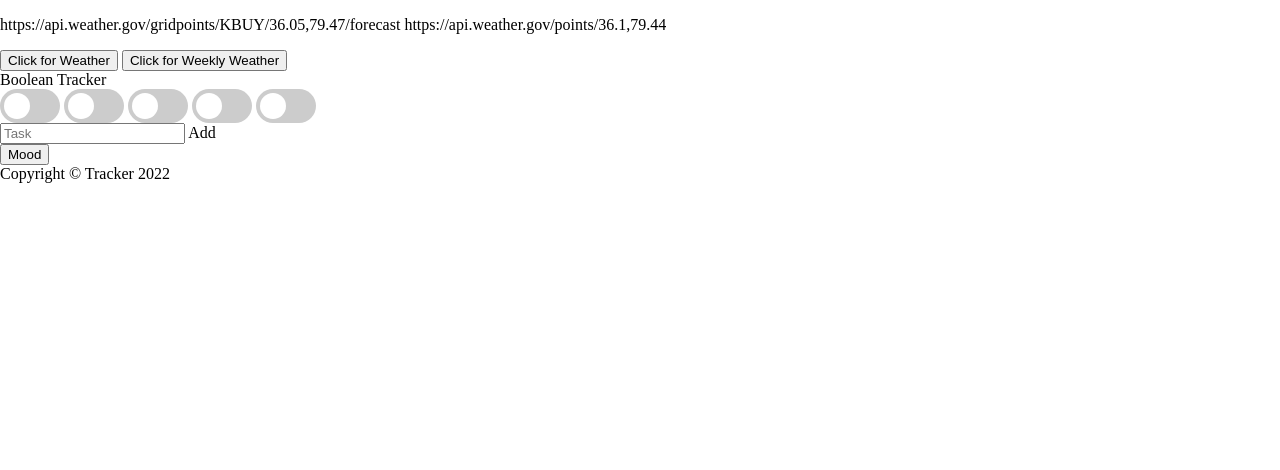
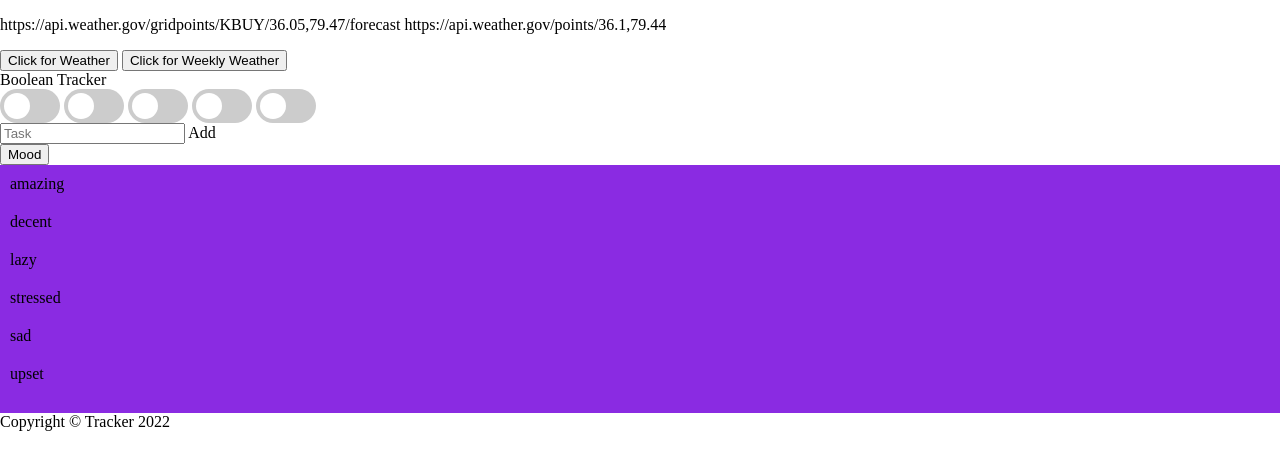
Before and after one commit to rxiao8/OdinProject, a plain HTML site: page moodTracker/index.html in a window 1280 px wide. Drawn offline with Linux system fonts and the light colour scheme.

Commit message:
Started the mood tracker

```diff
--- a/moodTracker/mood.css
+++ b/moodTracker/mood.css
@@ -5,5 +5,5 @@
     display: grid;
     /*Amazing, ok, tired, stressed, sad, angry*/
     /* grid-template-columns: repeat(6, 1fr); */
-    background-color: blueviolet;
+    background-color: rgb(138, 43, 226);
 }
--- a/moodTracker/mood.js
+++ b/moodTracker/mood.js
@@ -18,19 +18,29 @@
 
 // moodBtn.addEventListener("click", createTiles);
 
-
+const moodArr = ["amazing", "decent", "lazy", "stressed", "sad", "upset"];
 const moodBtn = document.querySelector(".moodBtn");
-moodBtn.addEventListener("click", function(e){
+window.addEventListener("load", function(e){
     console.log("here");
     const mood = document.querySelector(".mood-range");
     // mood.textContent = "world0";
-    mood.style.setProperty("--grid-cols", 6);
+    mood.style.setProperty("--grid-rows", 6);
     for (var i = 0; i < 7; i++) {
             const div = document.createElement("div");
-        //     div.classList.add("tile");
+            div.classList.add("tile");
             div.style.backgroundClip = "border-box";
             div.style.padding = "10px";
+            div.textContent = moodArr[i];
             // div.textContent = i;
             mood.appendChild(div);
           }
 })
+
+//using js to create a gradient for the tracker
+
+// const moodList = document.getElementsByClassName("tiles");
+// moodList.array.forEach(element => {
+//     var color = element.style.color.value;
+//     const colorArr = color.slice_
+//     element.style.color
+// });
```
